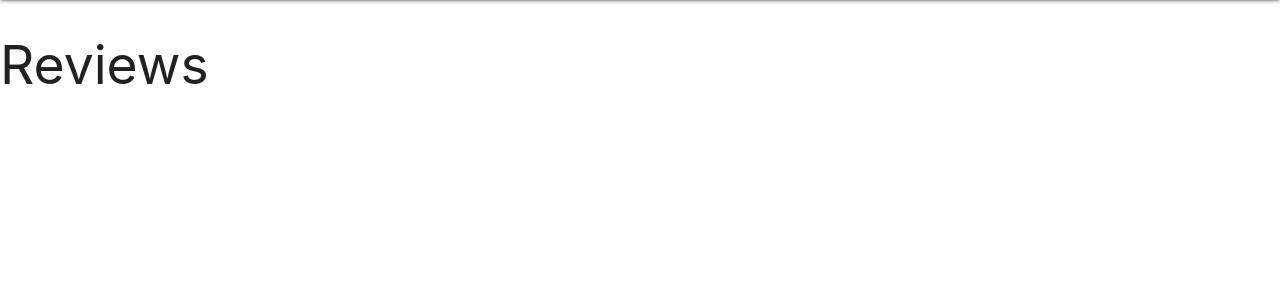
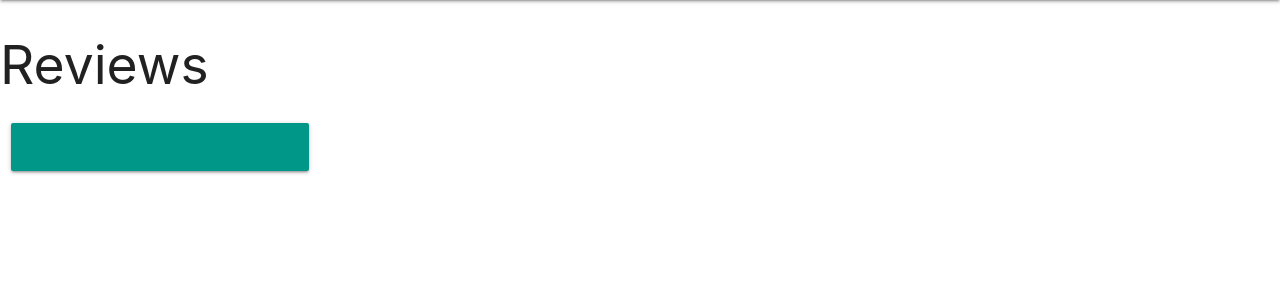
Before and after one commit to emilija-smitaite/review-a-restaurant, a Flask app: page / in a window 1280 px wide. Shown: the part 64-364 px from the top of the page. Run offline with Flask 2, Linux system fonts and the light colour scheme; data that the repository does not hold is empty; some libraries are stand-ins or nearby versions.

Commit message:
Create card element in reviews.html

```diff
--- a/app.py
+++ b/app.py
@@ -20,7 +20,7 @@ mongo = PyMongo(app)
 @app.route("/")
 @app.route("/reviews")
 def reviews():
-    reviews = mongo.db.reviews.find()
+    reviews = list(mongo.db.reviews.find())
     return render_template("reviews.html", reviews=reviews)
 
 
@@ -97,7 +97,7 @@ def logout():
     # remove user from session cookies
     flash("You have been logged out")
     session.pop("user")
-    return redirect(url_for("login"))
+    return redirect(url_for("logout"))
 
 
 if __name__ == "__main__":
--- a/templates/reviews.html
+++ b/templates/reviews.html
@@ -3,6 +3,9 @@
 
     <h2>Reviews</h2>
 
+    <div class="row">
+        <div class="col s12 m3">
+          <div class="card-panel teal">
             {% for review in reviews %}
                 {{ review.restaurantID }}<br>
                 {{ review.userID }}<br>
@@ -10,5 +13,8 @@
                 {{ review.text }}<br>
                 {{ review.date }}<br>
             {% endfor %}
+          </div>
+        </div>
+      </div>
 
 {% endblock %}
```
Lines whose indentation alone changed are shown as unchanged.
